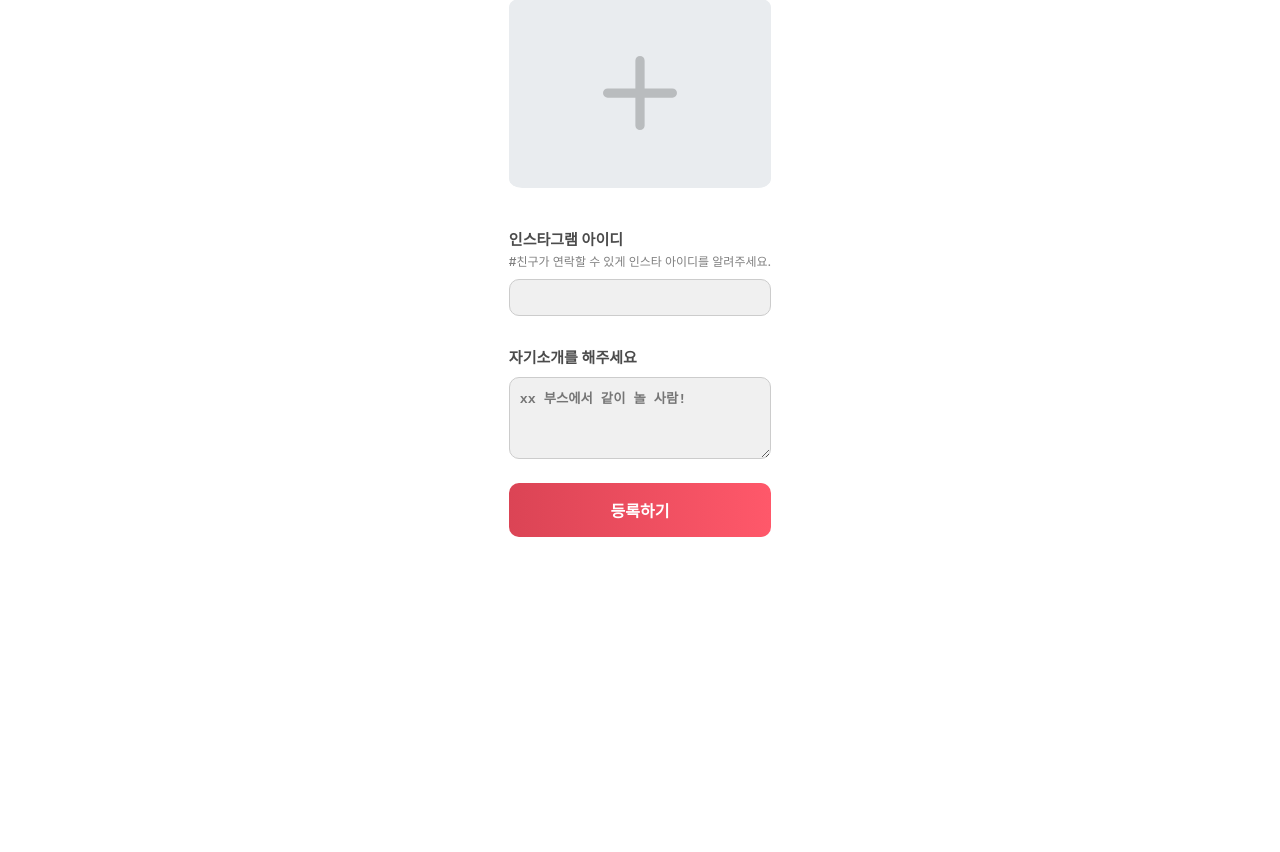
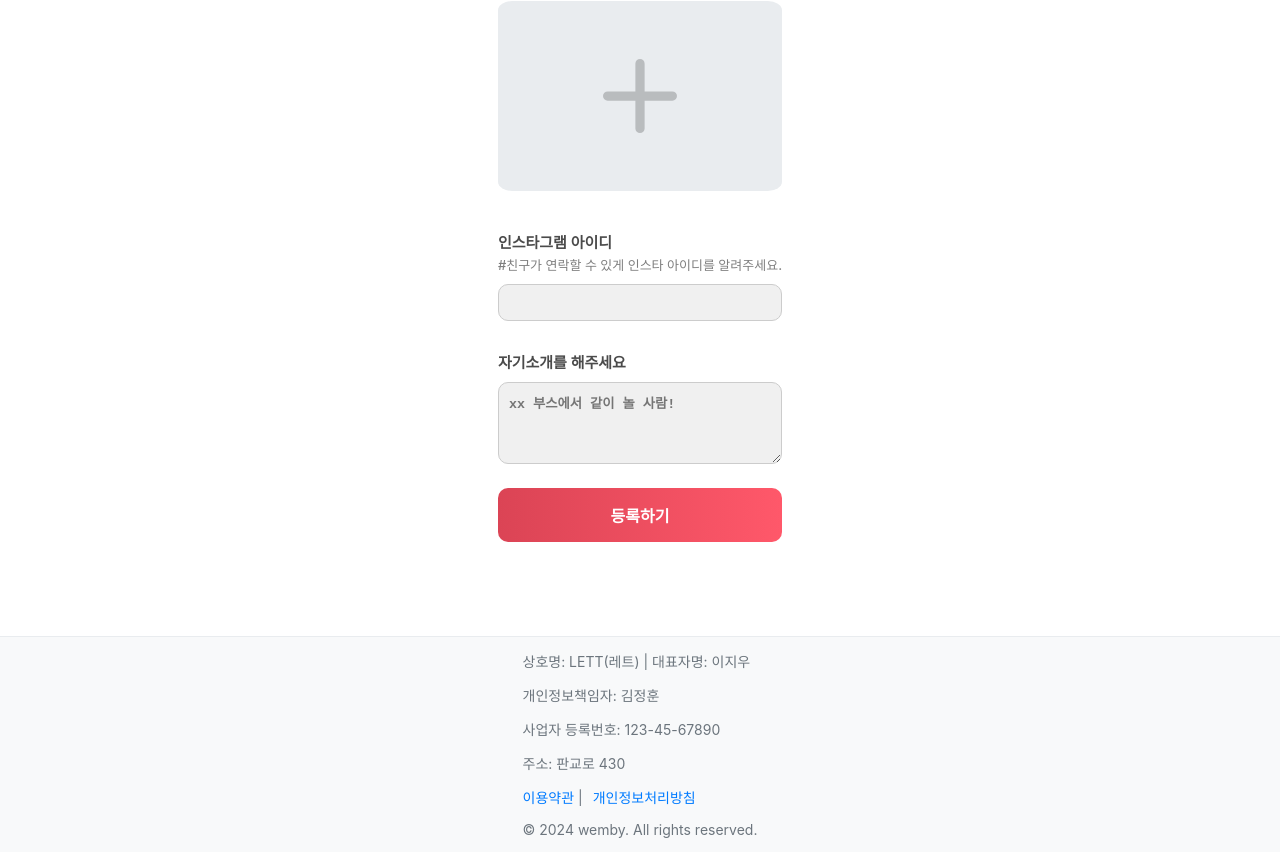
Before and after one commit to gibsonlee01/wemby, a React (Create React App) app in the folder frontend/myapp/: page /register in a window 1280 px wide. Shown: the part 371-1223 px from the top of the page. Before the commit the page ends 949 px from the top, so only its background shows below. Built offline with nearby package versions, Linux system fonts and the light colour scheme.

Commit message:
이용약관, 개인정보처리방침

```diff
--- a/frontend/myapp/src/views/Register.js
+++ b/frontend/myapp/src/views/Register.js
@@ -13,11 +13,11 @@ import Cookies from 'js-cookie'; // 쿠키 라이브러리 추가
 
 // 유효성 검사 스키마 정의
 const schema = yup.object().shape({
-  name: yup.string().required('이름을 입력하세요'),
+  name: yup.string().max(15, '조금만 줄여주세요').required('이름을 입력하세요'),
   gender: yup.string().required('성별을 선택하세요'),
   instagramId: yup.string().matches(/^[A-Za-z0-9_.]+$/, '인스타그램 아이디를 다시 확인해주세요')
   .required('인스타그램 아이디를 입력하세요'),
-  bio: yup.string().required('간단한 자기소개를 입력하세요'),
+  bio: yup.string().max(50, '조금만 줄여주세요').required('간단한 자기소개를 입력하세요'),
 });
 
 
@@ -127,7 +127,7 @@ const Register = () => {
     middleBlackText:{
       width: "100%",
       fontWeight: '550',
-      fontSize: '12px',
+      fontSize: '13px',
       color:'black',
       opacity: '0.5',
       paddingTop: '3px',
@@ -340,6 +340,27 @@ const Register = () => {
         </Row>
       </form>
       </Row>
+      <footer style={{
+          width: '100%',
+          backgroundColor: '#f8f9fa',
+          borderTop: '1px solid #e9ecef',
+          marginTop: '50px',
+          display: 'flex',
+          justifyContent: 'center',
+        }}>
+          <div style={{ fontSize: '14px', color: '#6c757d', textAlign:'left'}}>
+            <p>상호명: LETT(레트) | 대표자명: 이지우 </p>
+            <p> 개인정보책임자: 김정훈 </p>
+            <p>사업자 등록번호: 123-45-67890</p>
+            <p>주소: 판교로 430</p>
+            <p>
+              <a href="https://sites.google.com/d/1qyP9cE6VXBb1TTGKAsGRQmaqrrp3H0v6/p/1y54ANMr-nIss0Y2HWsmoSCPRPFYCRB8t/edit" style={{ color: '#007bff', textDecoration: 'none' }}>이용약관</a> |
+              <a href="https://sites.google.com/d/1KD3pqnP4JLVAImuXQKJYQwPtIi4zTDWk/p/1MBBpxJ7_i7pNFLLhzwZZWXTMO_SRHYUM/edit" style={{ color: '#007bff', textDecoration: 'none', marginLeft: '10px' }}>개인정보처리방침</a>
+            </p>
+            <p>© 2024 wemby. All rights reserved.</p>
+          </div>
+        </footer>
+
     </Fragment>
   );
 };
```
